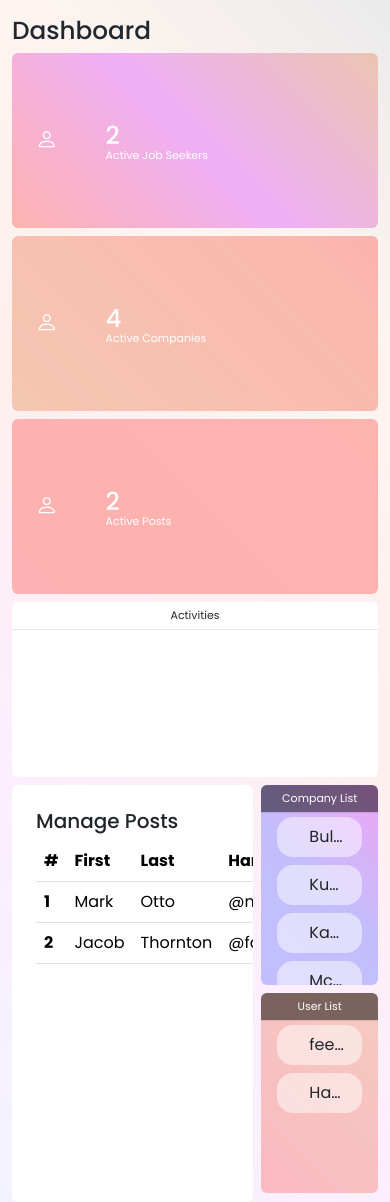
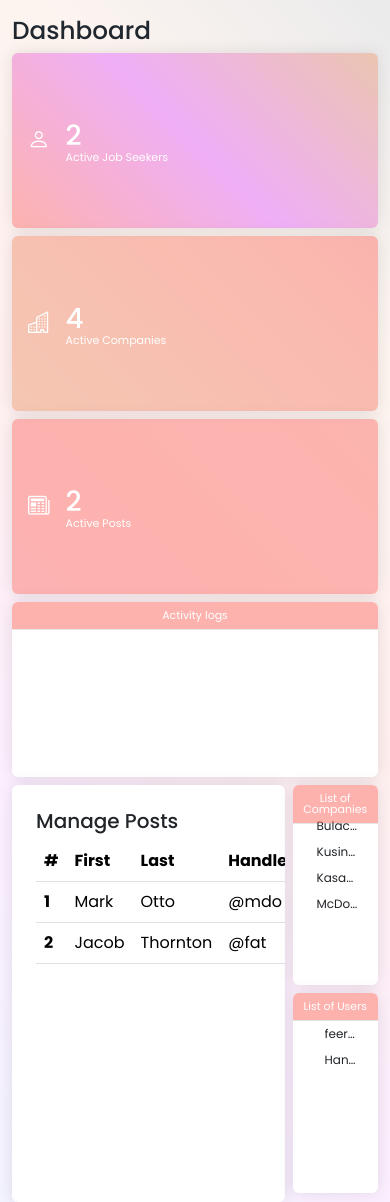
Before and after one commit to rykagene/django-project, a Django app: page /admin_dashboard/ in a window 390 px wide. Shown: the part 65-1267 px from the top of the page. Run offline with Django 4.2, Linux system fonts and the light colour scheme; data comes from the database, SQL or seed files in the repository; both versions use the stored data as it was after the commit.

Commit message:
dashboard update
actlog sized fixed
lists change looks
adjust number sizes from h2 to h1
icons changed

```diff
--- a/Venari_portal/venari/static/css/admin-dashboard.css
+++ b/Venari_portal/venari/static/css/admin-dashboard.css
@@ -101,7 +101,7 @@ body{
 }
 #dash-card6{
     /* background:rgb(137, 141, 255); */
-    background: linear-gradient(45deg, rgba(137, 141, 255, 0.50), rgba(137, 141, 255, 0.50), rgba(223, 90, 255, 0.50));
+    /* background: linear-gradient(45deg, rgba(137, 141, 255, 0.50), rgba(137, 141, 255, 0.50), rgba(223, 90, 255, 0.50)); */
     color: rgba(32, 39, 47, 0.5); color:white;
 }
 #dash-card6 .card-body{
@@ -113,22 +113,23 @@ body{
     overflow-y: auto;
 }
 #dash-card7{
-    background: linear-gradient(45deg, rgba(251, 103, 95,0.4), rgba(232, 149, 104, 0.4));
+    /* background: linear-gradient(45deg, rgba(251, 103, 95,0.4), rgba(232, 149, 104, 0.4)); */
     color: rgba(32, 39, 47, 0.75); color:white;
 }
 
 .dash-cards{
     overflow: hidden !important;
+    box-shadow: rgba(17, 17, 26, 0.1) 0px 0px 16px;
 }
 .dash-cards:hover{
     overflow: auto !important;
-    overflow-x: hidden !important;
+    /* overflow-x: hidden !important; */
 
 }
 .dash-act-logs{
     /* background-color: rgba(255, 255, 255, 0.5) !important; */
     background-color: #F0F0F0;
-    line-height: 1.3;
+    line-height: 1;
     color: rgba(32, 39, 47, 0.75);
     /* box-shadow: 0px 10px 15px -3px rgba(223, 90, 255, 0.4); */
 }
@@ -141,16 +142,16 @@ body{
 
 #act-logs-label{
     /* background-color: #E594F7; */
-    position: absolute;
-    top: 0;
-    right: 0;
-    left: 0;
-    color: #20272F !important;
-    background-color: white;
-    box-shadow: 0px 1px 0px 0px rgba(0,0,0,0.1);
+        background-color: rgba(251, 103, 95, .5) !important;
+        position: absolute;
+        top: 0;
+        right: 0;
+        left: 0;
+        color: white !important;
+        box-shadow: 0px 1px 0px 0px rgba(0,0,0,0.1);
 }
 #users-list-label{
-        background-color: rgba(0, 0, 0, 0.5) !important;
+        background-color: rgba(251, 103, 95, .5) !important;
         position: absolute;
         top: 0;
         right: 0;
@@ -159,7 +160,7 @@ body{
         box-shadow: 0px 1px 0px 0px rgba(0,0,0,0.1);
 }
 #company-list-label{
-    background-color: rgba(0, 0, 0, 0.5) !important;
+    background-color: rgba(251, 103, 95, .5) !important;
     position: absolute;
     top: 0;
     right: 0;
@@ -167,3 +168,18 @@ body{
     color: white !important;
     box-shadow: 0px 1px 0px 0px rgba(0,0,0,0.1);
 }
+.company-name{
+    font-size: 12px;
+}
+.user-list-name{
+    font-size: 12px;
+}
+.time-stamp{
+    font-size: 11px;
+}
+.log-level{
+    font-size: 11px;
+}
+.the-logs{
+    font-size: 12px;
+}
--- a/Venari_portal/venari/templates/admin_dashboard.html
+++ b/Venari_portal/venari/templates/admin_dashboard.html
@@ -93,18 +93,18 @@
 
             <div class="row justify-content-center align-items-center g-lg-3 g-2">
                 <div class="col-xl-3 col-md-6 ">
-                    <div class="card border-0 p-2 p-lg-4 d-flex flex-row align-items-center dash-cards"
+                    <div class="card border-0 d-flex flex-row align-items-center dash-cards"
                         style="min-height: 175px;" id="dash-card1">
                         <div class="row g-0">
                             <div class="card-body">
 
                                 <div class="d-flex align-items-center">
-                                    <div class="flex-shrink-0 fs-4 me-5 me-md-4 pb-0">
+                                    <div class="flex-shrink-0 fs-4 me-3 pb-0">
                                         <i class="bi bi-person"></i>
                                     </div>
 
                                     <div class="flex-grow-1 text-start">
-                                        <h2 class="card-title mb-0 pb-0">{{ all_jobseeker_count }}</h2>
+                                        <h1 class="card-title mb-0 pb-0">{{ all_jobseeker_count }}</h1>
                                         <p class="text-muted dash-card-label pt-0 pb-0 mb-0">
                                             Active Job Seekers
                                         </p>
@@ -116,18 +116,18 @@
                 </div>
 
                 <div class="col-xl-3 col-md-6 ">
-                    <div class="card border-0 p-2 p-lg-4 d-flex flex-row align-items-center dash-cards"
+                    <div class="card border-0 d-flex flex-row align-items-center dash-cards"
                         style="min-height: 175px;" id="dash-card2">
                         <div class="row g-0">
                             <div class="card-body">
 
                                 <div class="d-flex align-items-center">
-                                    <div class="flex-shrink-0 fs-4 me-5 me-md-4 pb-0">
-                                        <i class="bi bi-person"></i>
+                                    <div class="flex-shrink-0 fs-4 me-3 pb-0">
+                                        <i class="bi bi-buildings"></i>
                                     </div>
 
                                     <div class="flex-grow-1 text-start">
-                                        <h2 class="card-title mb-0 pb-0">{{ all_companies_count }}</h2>
+                                        <h1 class="card-title mb-0 pb-0">{{ all_companies_count }}</h1>
                                         <p class="text-muted dash-card-label pt-0 pb-0 mb-0">
                                             Active Companies
                                         </p>
@@ -138,18 +138,18 @@
                     </div>
                 </div>
                 <div class="col-xl-3 col-md-6 ">
-                    <div class="card border-0 p-2 p-lg-4 d-flex flex-row align-items-center dash-cards"
+                    <div class="card border-0 d-flex flex-row align-items-center dash-cards"
                         style="height: 175px;" id="dash-card3">
                         <div class="row g-0">
                             <div class="card-body">
 
                                 <div class="d-flex align-items-center">
-                                    <div class="flex-shrink-0 fs-4 me-5 me-md-4 pb-0">
-                                        <i class="bi bi-person"></i>
+                                    <div class="flex-shrink-0 fs-4 me-3 pb-0">
+                                        <i class="bi bi-newspaper"></i>
                                     </div>
 
                                     <div class="flex-grow-1 text-start">
-                                        <h2 class="card-title mb-0 pb-0">{{ all_post }}</h2>
+                                        <h1 class="card-title mb-0 pb-0">{{ all_post }}</h1>
                                         <p class="text-muted dash-card-label pt-0 pb-0 mb-0">
                                             Active Posts
                                         </p>
@@ -162,27 +162,31 @@
                 <div class="col-xl-3 col-md-6">
                     <div class="card border-0 p-2 align-items-start dash-cards" style="height: 175px;" id="dash-card4">
                         <div class="text-center w-100 p-2 dash-card-label z-1" id="act-logs-label">
-                            Activities
+                            Activity logs
                         </div>
-                        <div class="card-body h-100 overflow-x-hidden mt-3">
+                        <div class="card-body h-100 w-100 px-2 overflow-x-hidden mt-3 text-wrap">
                             {% for log in logs %}
-                            <div class="card px-3 py-2 rounded-4 border-0 dash-act-logs mb-2">
-                                <p class="mb-1">
-                                    <strong>{{ log.timestamp }}</strong> -
-                                    <span style="color: {% if log.log_level == 'INFO' %}green{% elif log.log_level == 'ERROR' %}red{% endif %};">
+                            <div class="card px-3 py-2 rounded-2 border-0 dash-act-logs mb-2 text-wrap">
+                                <div class="mb-1">
+                                    <i class="time-stamp">{{ log.timestamp }}</i> -
+                                    <span class="log-level"
+                                        style="color: {% if log.log_level == 'INFO' %}green{% elif log.log_level == 'ERROR' %}red{% endif %};">
                                         {{ log.log_level }}
                                     </span>
-                                    Admin <strong>{{ log.admin_name }}</strong> {{ log.action }}: {{ log.details }}
-                                </p>
+                                    <div class="text-wrap the-logs text-truncate">
+                                        <strong>{{ log.admin_name }}</strong> {{ log.action }}: {{ log.details }}
+                                    </div>
+                                </div>
                             </div>
                             {% endfor %}
                         </div>
                     </div>
                 </div>
+
                 <div class="col-12">
 
                     <div class="row justify-content-center g-lg-3 g-2 ">
-                        <div class="col-8 d-flex">
+                        <div class="col-9 d-flex">
                             <div class="card border-0 overflow-auto p-2 p-lg-4 flex-grow-1 dash-cards"
                                 style="max-width: 1080px; height: 417px;" id="dash-card5">
                                 <div class="card-body">
@@ -217,7 +221,7 @@
                                 </div>
                             </div>
                         </div>
-                        <div class="col-4">
+                        <div class="col-3">
                             <div class="row justify-content-center align-items-center g-lg-3 g-2">
                                 <div class="col-12">
 
@@ -225,19 +229,19 @@
                                         id="dash-card6">
 
                                         <div class="text-center w-100 p-2 dash-card-label z-1" id="company-list-label">
-                                            Company List
+                                            List of Companies
                                         </div>
 
-                                        <div class="card-body">
+                                        <div class="card-body px-0">
                                             {% for company in all_companies %}
 
-                                            <div class="card px-3 py-2 rounded-4 border-0 mb-2 company-list-card">
+                                            <div class="card px-3 py-0 rounded-2 border-0 mb-2 m-0 company-list-card">
                                                 <div class="d-flex align-items-center text-start justify-content-start">
-                                                    <div class="flex-shrink-0">
+                                                    <div class="flex-shrink-0 ms-0">
                                                         <img src="./../static/css/images/job.png"
-                                                            class="d-none d-lg-block" alt="..." style="height: 30px;">
+                                                            class="d-none d-lg-block" alt="..." style="height: 20px;">
                                                     </div>
-                                                    <div class="flex-grow-1 ms-3 text-truncate">
+                                                    <div class="flex-grow-1 ms-2 text-truncate company-name">
                                                         {{ company.company_name }}
                                                     </div>
                                                 </div>
@@ -253,20 +257,20 @@
                                         id="dash-card7">
 
                                         <div class="text-center w-100 p-2 dash-card-label z-1" id="users-list-label">
-                                            User List
+                                            List of Users
                                         </div>
 
-                                        <div class="card-body">
+                                        <div class="card-body px-0">
                                             {% for applicants in all_applicants %}
 
-                                            <div class="card px-3 py-2 rounded-4 border-0 mb-2 user-list-card">
+                                            <div class="card px-3 py-0 rounded-4 border-0 mb-2 user-list-card">
                                                 <div class="d-flex align-items-center text-start justify-content-start">
                                                     <div class="flex-shrink-0">
                                                         <img src="./../static/css/images/job.png"
-                                                            class="d-none d-lg-block" alt="..." style="height: 30px;">
+                                                            class="d-none d-lg-block" alt="..." style="height: 20px;">
                                                     </div>
 
-                                                    <div class="flex-grow-1 ms-3 text-truncate">
+                                                    <div class="flex-grow-1 ms-3 text-truncate user-list-name">
                                                         {{ applicants.user.first_name }} {{applicants.user.last_name}}
                                                     </div>
                                                 </div>
```
Also changed, not shown: Venari_portal/db.sqlite3, 1 other file.
